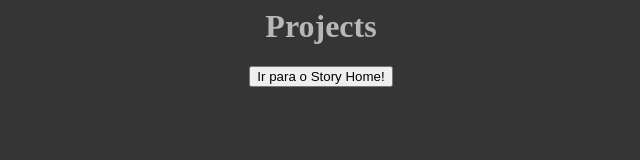
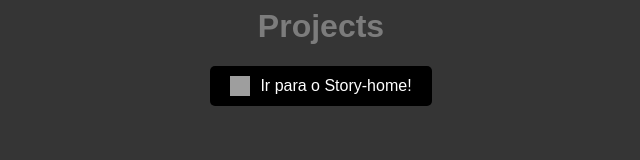
Before and after one commit to DeDee07/DeDee07.github.io, a plain HTML site: page Projects/index.html in a window 1280 px wide. Shown: the whole page, without its empty margins (319-959 px from the left). Drawn offline with Linux system fonts and the light colour scheme; grey boxes are pictures that could not be loaded.

Commit message:
site-dede07.V1.2

```diff
--- a/Projects/background.css
+++ b/Projects/background.css
@@ -1,7 +1,40 @@
-body{
+body {
     background-color: #353535;
+    font-family: Arial, sans-serif;
+    text-align: center;
 }
 
-.color-text{
-    color:rgb(184, 184, 184);
+.color-text {
+    color: rgb(124, 124, 124);
 }
+
+.botao-imagem {
+    background-color: #000000;
+    color: rgb(255, 255, 255);
+    font-size: 16px;
+    padding: 10px 20px;
+    border: none;
+    border-radius: 5px;
+    cursor: pointer;
+    display: inline-flex;
+    align-items: center;
+    justify-content: center;
+    gap: 10px;
+    text-decoration: none;
+    transition: 0.2s ease-in-out;
+}
+
+.botao-imagem img {
+    width: 20px;
+    height: 20px;
+}
+
+.botao-imagem:hover {
+    background-color: #2c2c2c;
+    transition: 0.2s ease-in-out;
+    transform: scale(1.1);
+}
+
+.color-box {
+    text-decoration: none;
+}
--- a/Projects/index.html
+++ b/Projects/index.html
@@ -5,9 +5,13 @@
 </head>
 <body>
     <center>
-    <h1 class="color-text">Projects</h1>
-    <a href="https://Story-home.github.io">
-        <button>Ir para o Story Home!</button>
-    </a>
+        <h1 class="color-text">Projects</h1>
+        <a class="color-box" href="https://Story-home.github.io">
+            <button class="botao-imagem">
+                <img src="https://umaera.github.io/icons/website-icons/SH-ICON-0.png" alt="Story-home" width="20">
+                Ir para o Story-home!
+            </button>
+        </a>
     </center>
 </body>
+</html>
--- a/scr/background.css
+++ b/scr/background.css
@@ -1,3 +1,32 @@
 body{
-    background-color: #161616;
+    background-color: #313131;
 }
+
+a{
+    color: transparent;
+}
+
+.botao-imagem {
+    margin-top: 10px;
+    background-color: #000000;
+    color: rgb(255, 255, 255);
+    font-size: 16px;
+    padding: 10px 20px;
+    border: none;
+    border-radius: 5px;
+    cursor: pointer;
+    display: flex;
+    gap: 10px;
+    transition: 0.1s ease-in-out;
+}
+
+.botao-imagem img {
+    width: 20px;
+    height: 20px;
+}
+
+.botao-imagem:hover {
+    background-color: #2c2c2c;
+    transition: 0.1s ease-in-out;
+    transform: scale(1.1);
+}
```
Also changed, not shown: index.html (+15 -1 lines), assets/logotipo_ch.png (added), assets/pasta.png (added), assets/social.png (added).
